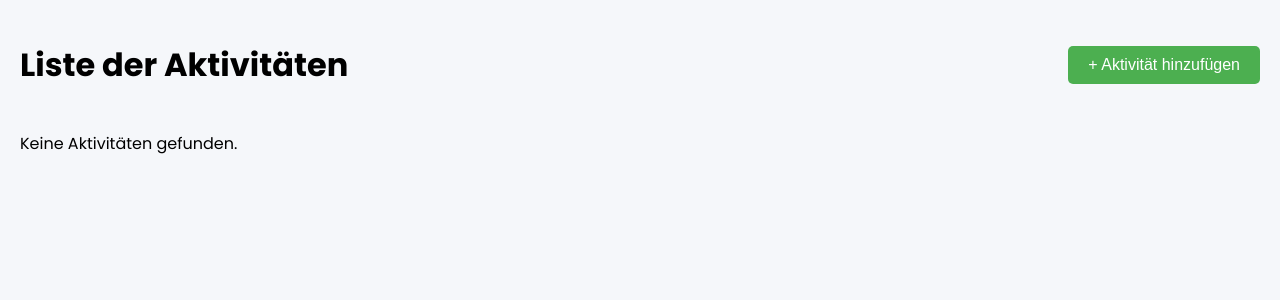
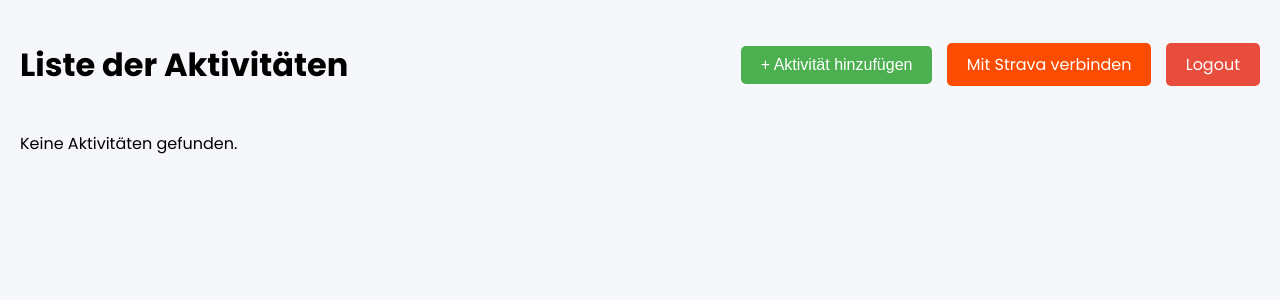
Before and after one commit to deep2web/AktivGrid, a Flask app: template src/templates/activities.html in a window 1280 px wide. Shown: the top 300 px of the page. Run offline with Flask 3, Linux system fonts and the light colour scheme; the template is opened without the code that fills it, so the values that code supplies are empty; parts of the project's set-up code (start-up, migrations or seed data) failed here and were passed over.

Commit message:
ad strava logout and use of refresh tokens

```diff
--- a/src/main.py
+++ b/src/main.py
@@ -16,6 +16,8 @@ db = mongo_client["user_data"]  # Datenbank "aktivgrid"
 users_collection = db["user_accounts"]  # Sammlung "users"
 # Collection für Benutzeraktivitäten
 user_activities_collection = db["user_activities"]
+# Collection für Strava-Accounts (unter den bestehenden Collections)
+strava_accounts_collection = db["strava_accounts"]
 
 # Auth0-Konfiguration
 oauth = OAuth(app)
@@ -102,6 +104,7 @@ def strava_login():
 
 
 @app.route("/strava-auth")
+@requires_auth
 def logged_in():
     """
     Handles the redirect from Strava and exchanges the code for an access token.
@@ -116,7 +119,31 @@ def logged_in():
         client_secret=app.config["STRAVA_CLIENT_SECRET"],
         code=code,
     )
+
+    # Benutzerinformationen abrufen
+    user = session.get("user")
+    user_obj = users_collection.find_one({"email": user["email"]})
+    user_id = user_obj["_id"]
+
+    # Tokendaten in MongoDB speichern
+    strava_account = {
+        "user_id": user_id,
+        "access_token": token_response["access_token"],
+        "refresh_token": token_response["refresh_token"],
+        "expires_at": token_response["expires_at"],
+        "created_at": datetime.now().replace(tzinfo=None)
+    }
+
+    # Prüfen, ob Benutzer bereits einen Strava-Account hat
+    existing_strava_account = strava_accounts_collection.find_one({"user_id": user_id})
+    if existing_strava_account:
+        strava_accounts_collection.update_one({"user_id": user_id}, {"$set": strava_account})
+    else:
+        strava_accounts_collection.insert_one(strava_account)
+
+    # Access Token für diese Sitzung in Session speichern
     session["access_token"] = token_response["access_token"]
+
     return redirect(url_for("list_activities"))
 
 
@@ -128,12 +155,16 @@ def list_activities():
     """
     user = session.get("user")
     user_obj = users_collection.find_one({"email": user["email"]})
+    user_id = user_obj["_id"]
+
+    # Prüfen, ob der Benutzer die Strava-Verbindung übersprungen hat
+    skipped = request.args.get('skipped') == 'true'
 
     # Kombinierte Liste für alle Aktivitäten
     all_activities = []
 
     # Manuelle Aktivitäten aus der DB laden
-    manual_activities = list(user_activities_collection.find({"user_id": user_obj["_id"]}))
+    manual_activities = list(user_activities_collection.find({"user_id": user_id}))
 
     for activity in manual_activities:
         # Konvertiere start_date in naive datetime
@@ -150,35 +181,49 @@ def list_activities():
             "source": "manual"
         })
 
+    # Prüfen, ob der Nutzer mit Strava verbunden ist
+    strava_account = strava_accounts_collection.find_one({"user_id": user_id})
+    strava_connected = strava_account is not None
+
+    # Access-Token aus Datenbank abrufen oder bei Bedarf aktualisieren
+    access_token = None
+    if strava_connected:
+        access_token = refresh_strava_token(user_id)
+        # Token auch in der Session speichern
+        session["access_token"] = access_token
+
     # Strava-Aktivitäten laden, falls ein Token vorhanden ist
-    access_token = session.get("access_token")
     if access_token:
         client = Client(access_token=access_token)
-        strava_activities = client.get_activities()
+        try:
+            strava_activities = client.get_activities()
 
-        for activity in strava_activities:
-            # Konvertiere start_date in naive datetime
-            start_date = activity.start_date
-            if start_date.tzinfo is not None:
-                start_date = start_date.replace(tzinfo=None)
+            for activity in strava_activities:
+                # Konvertiere start_date in naive datetime
+                start_date = activity.start_date
+                if start_date.tzinfo is not None:
+                    start_date = start_date.replace(tzinfo=None)
 
-            all_activities.append({
-                "id": activity.id,
-                "name": activity.name,
-                "type": activity.type,
-                "start_date": start_date,
-                "has_gps": activity.start_latlng is not None,
-                "source": "strava"
-            })
+                all_activities.append({
+                    "id": activity.id,
+                    "name": activity.name,
+                    "type": activity.type,
+                    "start_date": start_date,
+                    "has_gps": activity.start_latlng is not None,
+                    "source": "strava"
+                })
+        except Exception as e:
+            print(f"Fehler beim Abrufen der Strava-Aktivitäten: {e}")
 
     # Aktivitäten nach Datum sortieren (neueste zuerst)
     all_activities.sort(key=lambda x: x["start_date"], reverse=True)
 
-    if not all_activities and not access_token:
+    # Nur zur Strava-Verbindungsseite leiten, wenn keine Aktivitäten UND kein Token UND nicht übersprungen
+    if not all_activities and not strava_connected and not skipped:
         # Falls keine Aktivitäten und kein Strava-Token
         return render_template("connect_strava.html")
 
-    return render_template("activities.html", activities=all_activities)
+    return render_template("activities.html", activities=all_activities, strava_connected=strava_connected)
 
 @app.route("/add-activity", methods=["POST"])
 @requires_auth
@@ -217,5 +262,62 @@ def add_activity():
 
     return redirect("/activities")
 
+def refresh_strava_token(user_id):
+    """
+    Prüft den Strava-Token und aktualisiert ihn, wenn er abgelaufen ist
+    """
+    strava_account = strava_accounts_collection.find_one({"user_id": user_id})
+
+    if not strava_account:
+        return None
+
+    # Prüfen, ob der Token abgelaufen ist
+    current_time = int(datetime.now().timestamp())
+    if current_time < strava_account["expires_at"]:
+        # Token ist noch gültig
+        return strava_account["access_token"]
+
+    # Token ist abgelaufen, erneuern
+    try:
+        refresh_response = Client().refresh_access_token(
+            client_id=app.config["STRAVA_CLIENT_ID"],
+            client_secret=app.config["STRAVA_CLIENT_SECRET"],
+            refresh_token=strava_account["refresh_token"]
+        )
+
+        # Token-Informationen in MongoDB aktualisieren
+        strava_accounts_collection.update_one(
+            {"user_id": user_id},
+            {"$set": {
+                "access_token": refresh_response["access_token"],
+                "refresh_token": refresh_response["refresh_token"],
+                "expires_at": refresh_response["expires_at"]
+            }}
+        )
+
+        return refresh_response["access_token"]
+    except Exception as e:
+        print(f"Fehler beim Aktualisieren des Tokens: {e}")
+        return None
+
+@app.route("/disconnect-strava", methods=["POST"])
+@requires_auth
+def disconnect_strava():
+    """
+    Trennt den Strava-Account vom Nutzer und löscht den Eintrag in der MongoDB.
+    """
+    user = session.get("user")
+    user_obj = users_collection.find_one({"email": user["email"]})
+    user_id = user_obj["_id"]
+
+    # Strava-Account aus der MongoDB löschen
+    strava_accounts_collection.delete_one({"user_id": user_id})
+
+    # Access-Token aus der Session entfernen
+    session.pop("access_token", None)
+
+    print(f"Strava-Account für Nutzer {user['email']} wurde getrennt.")
+    return redirect("/activities")
+
 if __name__ == "__main__":
     app.run(debug=True)
--- a/src/templates/activities.html
+++ b/src/templates/activities.html
@@ -112,6 +112,23 @@
         .btn-add:hover {
             background-color: #45a049;
         }
+        .btn-logout {
+            background-color: #e74c3c;
+            margin-left: 10px;
+            text-decoration: none;
+            padding: 10px 20px;
+            border-radius: 5px;
+            color: white;
+            font-size: 16px;
+            font-weight: 500;
+            transition: background-color 0.3s;
+            border: none;
+            cursor: pointer;
+        }
+
+        .btn-logout:hover {
+            background-color: #c0392b;
+        }
         .source-tag {
             display: inline-block;
             padding: 3px 8px;
@@ -127,12 +144,39 @@
             background-color: #4CAF50;
             color: white;
         }
+        .btn-strava {
+            background-color: #FC4C02; /* Strava orange */
+            margin-left: 10px;
+            text-decoration: none;
+            padding: 10px 20px;
+            border-radius: 5px;
+            color: white;
+            font-size: 16px;
+            font-weight: 500;
+            transition: background-color 0.3s;
+            border: none;
+            cursor: pointer;
+        }
+
+        .btn-strava:hover {
+            background-color: #E34902;
+        }
     </style>
 </head>
 <body>
     <div class="header">
         <h1>Liste der Aktivitäten</h1>
-        <button class="btn btn-add" onclick="openModal()">+ Aktivität hinzufügen</button>
+        <div>
+            <button class="btn btn-add" onclick="openModal()">+ Aktivität hinzufügen</button>
+            {% if strava_connected %}
+                <form action="/disconnect-strava" method="post" style="display: inline;">
+                    <button type="submit" class="btn btn-strava">Strava trennen</button>
+                </form>
+            {% else %}
+                <a href="/strava" class="btn btn-strava">Mit Strava verbinden</a>
+            {% endif %}
+            <a href="/logout" class="btn btn-logout">Logout</a>
+        </div>
     </div>
 
     {% if activities %}
```
Also changed, not shown: src/templates/connect_strava.html (+15 -0 lines).
